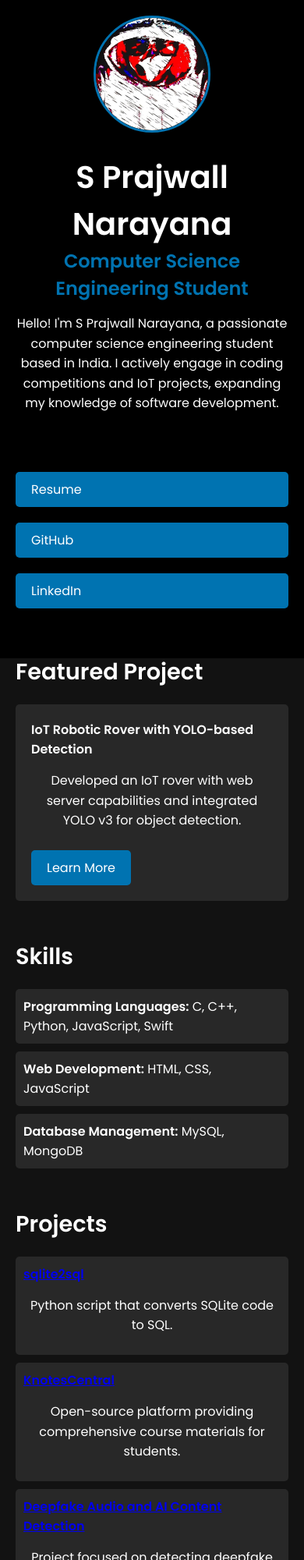
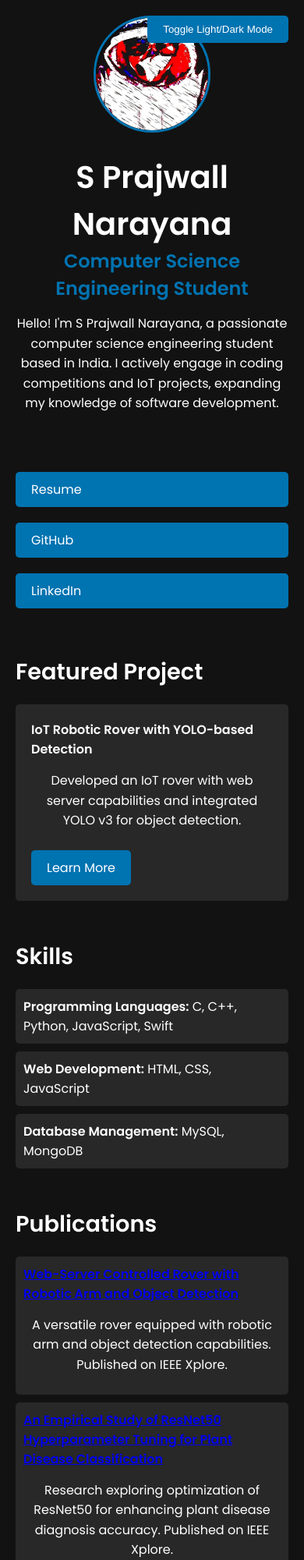
Before and after one commit to Developer1010x/S_Prajwall_Narayana, a plain HTML site: page index.html in a window 390 px wide. Shown: the top 2000 px of the page at 78% size. Drawn offline with Linux system fonts and the light colour scheme.

Commit message:
Updated Publication bar

```diff
--- a/index.html
+++ b/index.html
@@ -10,6 +10,9 @@
     <link href="https://fonts.googleapis.com/css2?family=Poppins:wght@400;600&display=swap" rel="stylesheet">
     <link rel="stylesheet" href="https://cdnjs.cloudflare.com/ajax/libs/font-awesome/5.15.4/css/all.min.css">
 
+    <!-- Meta Description for SEO -->
+    <meta name="description" content="Portfolio of S Prajwall Narayana - Computer Science Engineering Student with expertise in IoT, software development, and coding.">
+
     <!-- Styling -->
     <style>
         * {
@@ -20,8 +23,9 @@
 
         body {
             font-family: 'Poppins', sans-serif;
-            background-color: #121212;
-            color: #ffffff;
+            background-color: var(--bg-color, #121212);
+            color: var(--text-color, #ffffff);
+            transition: background-color 0.3s ease, color 0.3s ease;
             padding: 0 20px;
             overflow-x: hidden;
         }
@@ -32,7 +36,6 @@
             align-items: center;
             padding: 20px 0;
             margin-bottom: 30px;
-            position: relative;
         }
 
         .profile {
@@ -71,15 +74,15 @@
         .buttons a {
             margin: 0 10px;
             text-decoration: none;
-            color: #ffffff;
-            background-color: #0073b1;
+            color: var(--button-text-color, #ffffff);
+            background-color: var(--button-bg-color, #0073b1);
             padding: 10px 20px;
             border-radius: 5px;
             transition: background-color 0.3s ease;
         }
 
         .buttons a:hover {
-            background-color: #005582;
+            background-color: var(--button-hover-bg-color, #005582);
         }
 
         section {
@@ -92,22 +95,25 @@
         }
 
         .skills ul,
-        .projects ul {
+        .projects ul,
+        .publications ul {
             list-style: none;
             padding: 0;
         }
 
         .skills li,
-        .projects li {
+        .projects li,
+        .publications li {
             margin: 10px 0;
             padding: 10px;
-            background-color: #282828;
+            background-color: var(--box-bg-color, #282828);
             border-radius: 5px;
             transition: transform 0.3s ease;
         }
 
         .skills li:hover,
-        .projects li:hover {
+        .projects li:hover,
+        .publications li:hover {
             transform: scale(1.05);
         }
 
@@ -115,8 +121,8 @@
             text-align: center;
             margin-top: 50px;
             padding: 20px 0;
-            border-top: 1px solid #333;
-            color: #aaa;
+            border-top: 1px solid var(--border-color, #333);
+            color: var(--footer-text-color, #aaa);
         }
 
         .social-links a {
@@ -134,7 +140,7 @@
         .featured-project .project-item {
             display: flex;
             align-items: center;
-            background-color: #282828;
+            background-color: var(--box-bg-color, #282828);
             padding: 20px;
             border-radius: 5px;
         }
@@ -149,44 +155,56 @@
         .featured-project .project-link {
             display: inline-block;
             margin-top: 10px;
-            color: #ffffff;
-            background-color: #0073b1;
+            color: var(--button-text-color, #ffffff);
+            background-color: var(--button-bg-color, #0073b1);
             padding: 10px 20px;
             border-radius: 5px;
             text-decoration: none;
         }
 
         .featured-project .project-link:hover {
-            background-color: #005582;
+            background-color: var(--button-hover-bg-color, #005582);
         }
 
-        /* Projects Section Image Styling */
-        .projects ul li {
-            display: flex;
-            align-items: center;
+        /* Light Mode Variables */
+        body.light-mode {
+            --bg-color: #ffffff;
+            --text-color: #121212;
+            --button-bg-color: #0073b1;
+            --button-hover-bg-color: #005582;
+            --button-text-color: #ffffff;
+            --box-bg-color: #f2f2f2;
+            --border-color: #ccc;
+            --footer-text-color: #333;
         }
 
-        .projects ul li img {
-            width: 100px;
-            height: auto;
-            margin-right: 20px;
-            border-radius: 5px;
+        /* Dark Mode Default */
+        body {
+            --bg-color: #121212;
+            --text-color: #ffffff;
+            --button-bg-color: #0073b1;
+            --button-hover-bg-color: #005582;
+            --button-text-color: #ffffff;
+            --box-bg-color: #282828;
+            --border-color: #333;
+            --footer-text-color: #aaa;
         }
 
-        .projects ul li div {
-            flex: 1;
+        /* Toggle Button */
+        .toggle-btn {
+            position: absolute;
+            top: 20px;
+            right: 20px;
+            background-color: var(--button-bg-color, #0073b1);
+            color: var(--button-text-color, #ffffff);
+            border: none;
+            padding: 10px 20px;
+            border-radius: 5px;
+            cursor: pointer;
         }
 
-        /* Matrix effect styling */
-        #matrix {
-            position: fixed;
-            top: 0;
-            left: 0;
-            width: 100%;
-            height: 100%;
-            z-index: -1;
-            background: black;
-            pointer-events: none;
+        .toggle-btn:hover {
+            background-color: var(--button-hover-bg-color, #005582);
         }
 
         /* Responsive layout */
@@ -203,16 +221,30 @@
             .buttons a {
                 margin: 10px 0;
             }
+
+            .featured-project .project-item,
+            .projects ul li,
+            .publications ul li {
+                flex-direction: column;
+                align-items: flex-start;
+            }
+
+            .featured-project .project-item img,
+            .projects ul li img {
+                margin-bottom: 15px;
+            }
         }
     </style>
 </head>
 
 <body>
 
-    <canvas id="matrix"></canvas>
+    <!-- Dark Mode Toggle -->
+    <button class="toggle-btn" onclick="toggleDarkMode()">Toggle Light/Dark Mode</button>
+
     <header>
         <div class="profile">
-            <img src="unnamed.jpg" alt="Profile Picture">
+            <img src="unnamed.jpg" alt="Profile Picture of S Prajwall Narayana">
             <h1>S Prajwall Narayana</h1>
             <h2>Computer Science Engineering Student</h2>
             <p>
@@ -222,10 +254,11 @@
         </div>
     </header>
     <div class="buttons">
-        <a href="https://drive.google.com/file/d/1DnH06Vt-YPVtu6izG3lO3FeBeGYL6RXH/view?usp=sharing">Resume</a>
+        <a href="resume.pdf" target="_blank">Resume</a>
         <a href="https://github.com/developer1010x">GitHub</a>
         <a href="https://www.linkedin.com/in/s-prajwall-n-1a82b7262/">LinkedIn</a>
     </div>
+
     <section class="featured-project">
         <h3>Featured Project</h3>
         <div class="project-item">
@@ -242,6 +275,21 @@
             <li><strong>Programming Languages:</strong> C, C++, Python, JavaScript, Swift</li>
             <li><strong>Web Development:</strong> HTML, CSS, JavaScript</li>
             <li><strong>Database Management:</strong> MySQL, MongoDB</li>
+        </ul>
+    </section>
+
+    <!-- Publications Section -->
+    <section class="publications">
+        <h3>Publications</h3>
+        <ul>
+            <li>
+                <strong><a href="https://ieeexplore.ieee.org/document/10816816" target="_blank">Web-Server Controlled Rover with Robotic Arm and Object Detection</a></strong>
+                <p>A versatile rover equipped with robotic arm and object detection capabilities. Published on IEEE Xplore.</p>
+            </li>
+            <li>
+                <strong><a href="https://ieeexplore.ieee.org/document/10816835" target="_blank">An Empirical Study of ResNet50 Hyperparameter Tuning for Plant Disease Classification</a></strong>
+                <p>Research exploring optimization of ResNet50 for enhancing plant disease diagnosis accuracy. Published on IEEE Xplore.</p>
+            </li>
         </ul>
     </section>
 
@@ -262,7 +310,6 @@
                 </div>
             </li>
             <li>
-
                 <div>
                     <strong><a href="https://github.com/developer1010x/Deepfake-Audio-and-AI-Content-Detection">Deepfake Audio and AI Content Detection</a></strong>
                     <p>Project focused on detecting deepfake audio using AI techniques.</p>
@@ -281,12 +328,16 @@
     <footer class="footer">
         <div class="social-links">
             <a href="https://github.com/developer1010x" target="_blank"><i class="fab fa-github"></i></a>
-            <a href="https://github.com/developer1100x" target="_blank"><i class="fab fa-github"></i></a>
             <a href="https://www.linkedin.com/in/s-prajwall-n-1a82b7262/" target="_blank"><i class="fab fa-linkedin"></i></a>
         </div>
         <p>&copy; 2024 Prajwall Narayana. All Rights Reserved.</p>
     </footer>
 
+    <script>
+        function toggleDarkMode() {
+            document.body.classList.toggle('light-mode');
+        }
+    </script>
 </body>
 
 </html>
```
Also changed, not shown: 1 other file.
